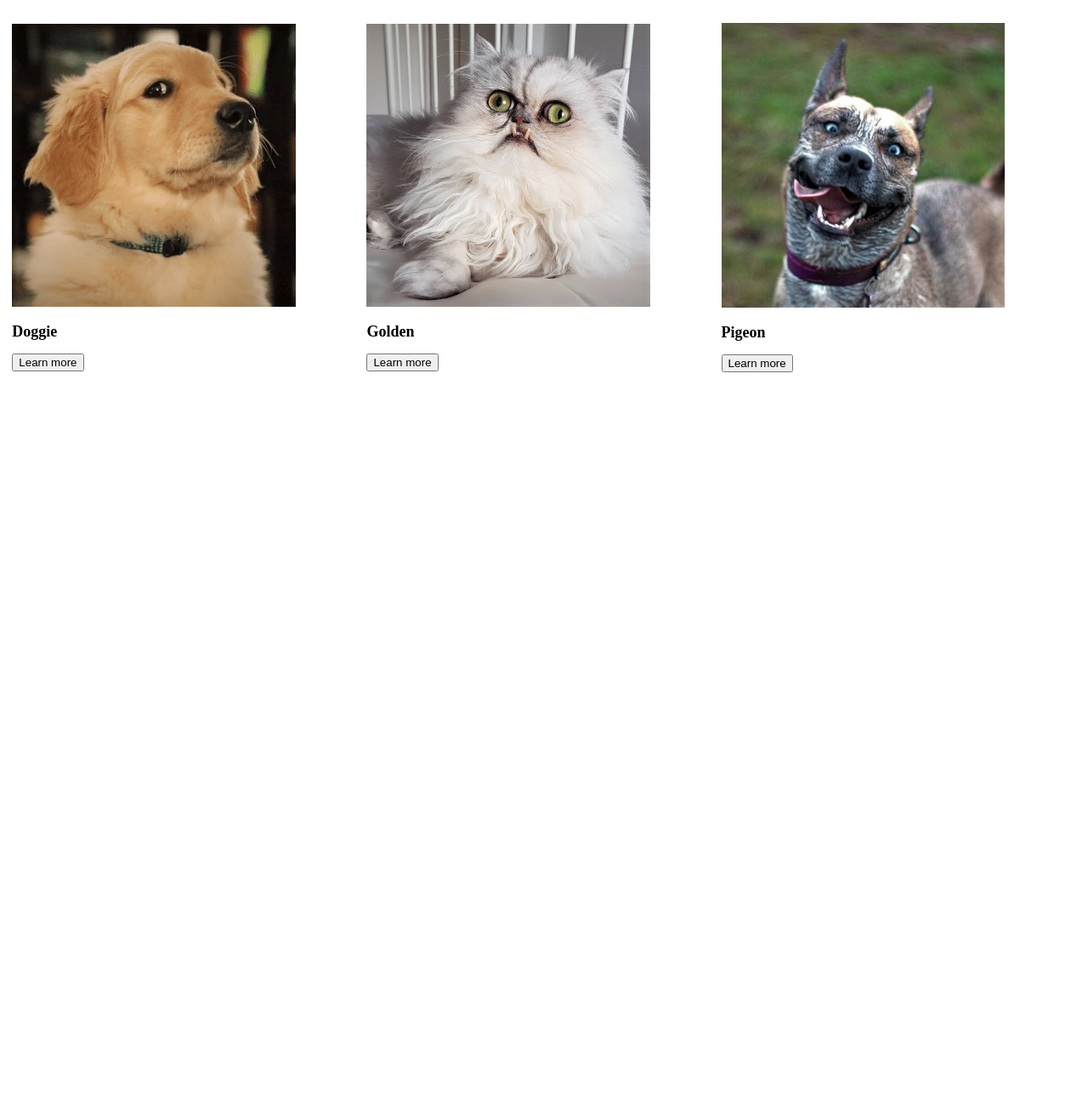
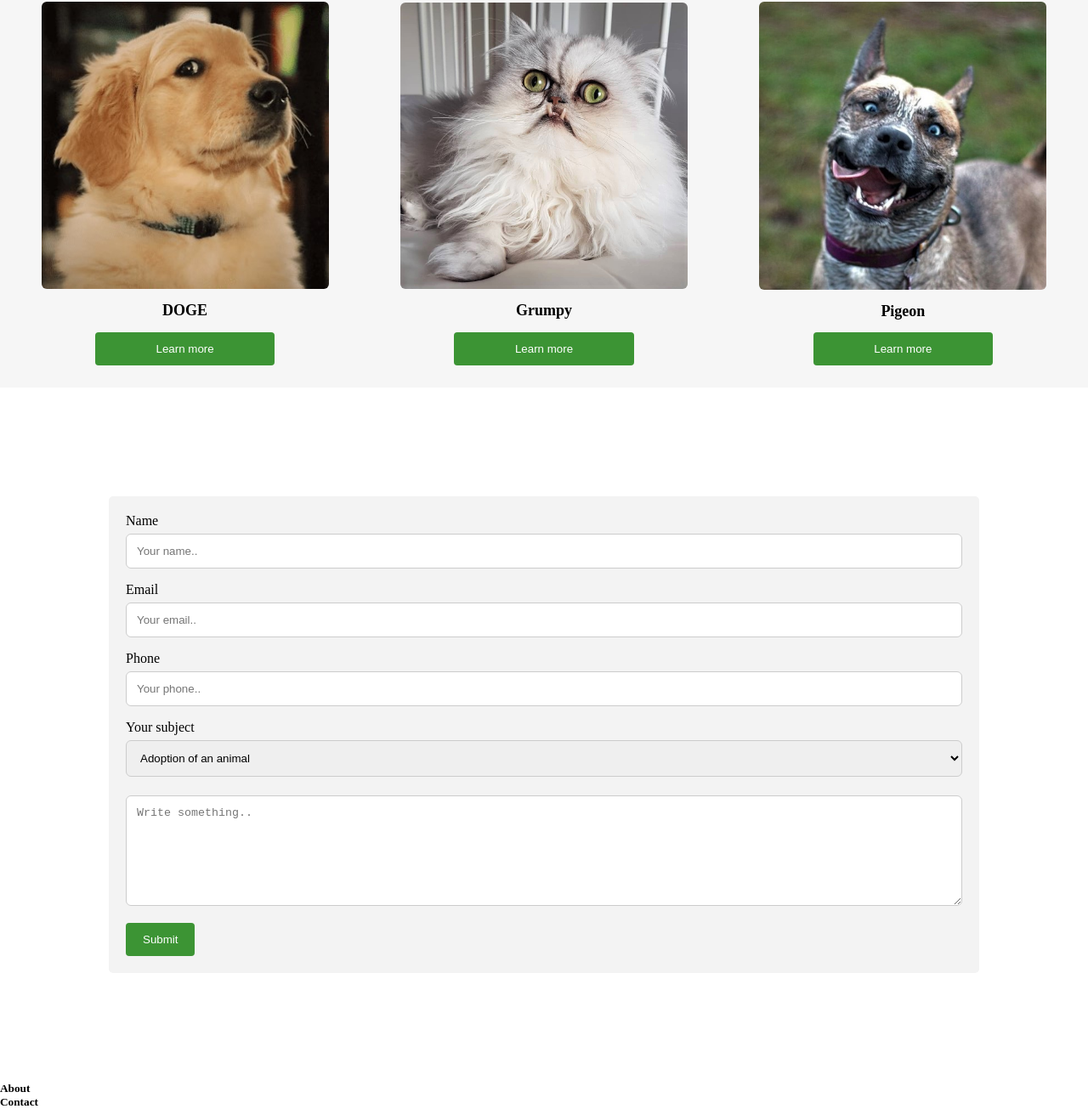
Before and after one commit to Mario-dev-42/SiteAnimaux, a plain HTML site: page index.html in a window 1280 px wide. Shown: the part 1400-2705 px from the top of the page at 85% size. Before the commit the page ends 1871 px from the top, so only its background shows below. Drawn offline with Linux system fonts and the light colour scheme.

Commit message:
contactform

```diff
--- a/index.html
+++ b/index.html
@@ -38,35 +38,63 @@
         <article class="box">
             <img src="./img/cards/akita.jpg" class="pics">
             <h2>Dog</h2>
-            <button href="">Learn more</button>
+            <input type="button" value="Learn more" class="learnmore">
         </article>
         <article class="box">
             <img src="./img/cards/pigeon.png" class="pics">
             <h2>Pigeon</h2>
-            <button href="">Learn more</button>
+            <input type="button" value="Learn more" class="learnmore">
         </article>
         <article class="box">
             <img src="./img/cards/chaton.jpeg" class="pics">
             <h2>Kitten</h2>
-            <button href="">Learn more</button>
+            <input type="button" value="Learn more" class="learnmore">
         </article>
         <article class="box">
             <img src="./img/cards/chiot.jpg" class="pics">
-            <h2>Doggie</h2>
-            <button href="">Learn more</button>
+            <h2>DOGE</h2>
+            <input type="button" value="Learn more" class="learnmore">
         </article>
         <article class="box">
             <img src="./img/cards/grumpy.jpg" class="pics">
-            <h2>Golden</h2>
-            <button href="">Learn more</button>
+            <h2>Grumpy</h2>
+            <input type="button" value="Learn more" class="learnmore">
         </article>
         <article class="box">
             <img src="./img/cards/staff_husky.jpg" class="pics">
             <h2>Pigeon</h2>
-            <button href="">Learn more</button>
+            <input type="button" value="Learn more" class="learnmore">
         </article>
     </section>
-    <section id="contactform"></section>
+    <section id="contactform">
+        <form>
+          <label for="name">Name</label>
+          <input type="text" id="name" name="name" placeholder="Your name..">
+
+          <label for="email">Email</label>
+          <input type="text" id="email" name="email" placeholder="Your email..">
+
+          <label for="Phone">Phone</label>
+          <input type="text" id="phone" name="phone" placeholder="Your phone..">
+
+          <label for="choice">Your subject</label>
+          <select id="choice" name="choice">
+            <option value="adoption">Adoption of an animal</option>
+            <option value="contribute">Contributions </option>
+            <option value="other">Other matters</option>
+          </select>
+
+          <label for="subject"></label>
+          <textarea id="subject" name="subject" placeholder="Write something.." style="height:130px"></textarea>
+
+          <input type="button" value="Submit">
+        </form>
+    </section>
+    <footer>
+        <h5>About <br>
+        Contact </h5>
+
+    </footer>
 </body>
 
 </html>
--- a/main.css
+++ b/main.css
@@ -10,7 +10,9 @@
     color: white;
 }
 
-
+*{
+    margin: 0;
+}
 ul li {
     display: inline;
     margin: 66;
@@ -53,27 +55,68 @@ h2 {
 }
 
 .animals {
+    background-color: #f6f6f6;
     display: flex;
     justify-content: center;
     align-items: center;
     flex-wrap: wrap;
 
-
 }
 .box{
+    display: flex;
+    flex-direction: column;
     width: 33%;
     padding-top:8%;
     padding-bottom: 2%;
 }
 
 .pics{
-    align-self: center;
-    max-width: 80%;
+    border-radius: 6px;
+    display: block;
+    margin-left: auto;
+    margin-right: auto;
+    width: 80%;
 }
 .box h2{
     font-size: large;
-    display: flex;
+    text-align: center;
 }
+.learnmore{
+    justify-content: center;
+    width: 50%;
+    margin: auto;
+}
+input[type=text], select, textarea {
+    width: 100%;
+    padding: 12px;
+    border: 1px solid #ccc;
+    border-radius: 6px;
+    box-sizing: border-box;
+    margin-top: 6px;
+    margin-bottom: 16px;
+    resize: vertical;
+  }
+
+  input[type=button] {
+    background-color: #3c9434;
+    color: white;
+    padding: 12px 20px;
+    border: none;
+    border-radius: 4px;
+    cursor: pointer;
+  }
+
+  input[type=button]:hover {
+    background-color: #28c535;
+  }
+
+  #contactform {
+    border-radius: 5px;
+    background-color: #f3f3f3;
+    padding: 20px;
+    margin: 10%;
+  }
+
 ul {
     display: flex;
     justify-content: space-between;
```
